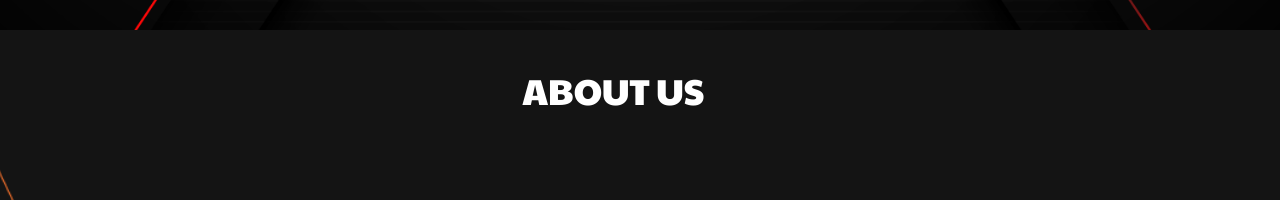
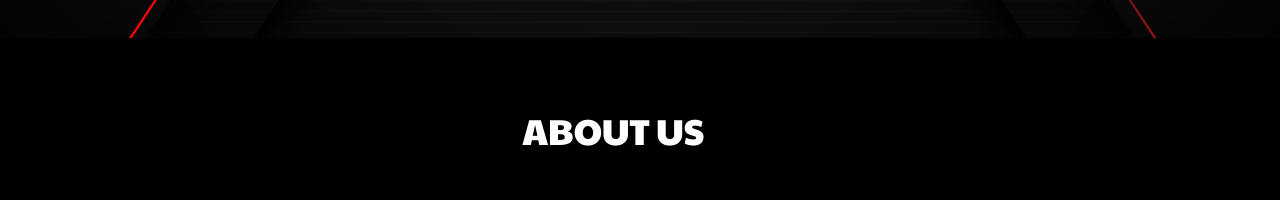
Before and after one commit to shreyaspaliwal7/Iste_main, a React (Vite) app: page / in a window 1280 px wide. Shown: the part 762-962 px from the top of the page. Built offline with nearby package versions, Linux system fonts and the light colour scheme.

Commit message:
bg-updated

```diff
--- a/src/components/About Us/Aboutus.jsx
+++ b/src/components/About Us/Aboutus.jsx
@@ -3,24 +3,17 @@ import React from 'react';
 
 const AboutPage = () => {
     return (
-        <div className="min-h-screen bg-[#F8F9FA] flex items-center justify-center text-[#1A1A1A] font-sans pb-20 relative">
-            <div className="absolute inset-0 z-0">
-                <img
-                    src="\Images\Screenshot 2026-01-03 111819.png"
-                    alt="Office Background"
-                    className="w-full h-full object-cover"
-                />
-            </div>
+        <div className="min-h-screen  flex items-center justify-center text-[#1A1A1A] font-sans pb-20 relative" id='about'>
 
-            <h2 className='absolute text-4xl font-paytone top-10 right-[45%] text-white z-50 '>ABOUT US</h2>
+            <h2 className='absolute text-4xl font-paytone top-20 right-[45%] text-white z-10 '>ABOUT US</h2>
 
             <main className=" max-w-6xl mx-auto mt-16 px-6 space-y-24">
 
-                {/* --- First Section --- */}
+
                 <div className="bg-black/70 top-16 p-10 rounded-[2.5rem] shadow-xl relative">
                     <section className="grid grid-cols-1 md:grid-cols-2 gap-16 items-start flex items-center justify-center">
                         <div className="space-y-4">
-                            {/* Dark Image Container */}
+
 
                             <div className="bg-white rounded-xl overflow-hidden border-[6px] border-[#2A2A2A]">
                                 <img
--- a/src/components/Home.jsx
+++ b/src/components/Home.jsx
@@ -10,9 +10,30 @@ const Home = () => {
   return (
     <div>
       <Hero />
-      <AboutPage />
-      <Events />
-      <Sponsors />
+      <div className="relative">
+
+        {/* The Fixed Perspective Lines */}
+        <div className="bg-[#141414] fixed inset-0 -z-20 pointer-events-none overflow-hidden">
+          <svg
+            className="w-full h-full"
+            viewBox="0 0 1000 1000"
+            preserveAspectRatio="none"
+          >
+            <g stroke="#f97316" strokeWidth="1" strokeOpacity="0.4">
+              <line x1="250" y1="950" x2="-100" y2="0" />
+              <line x1="250" y1="950" x2="-100" y2="400" />
+              <line x1="250" y1="950" x2="-100" y2="700" />
+              <line x1="250" y1="950" x2="1100" y2="1050" />
+              <line x1="250" y1="950" x2="1100" y2="1200" />
+            </g>
+          </svg>
+        </div>
+        <div className="relative z-10">
+          <AboutPage />
+          <Events />
+          <Sponsors />
+        </div>
+      </div>
     </div>
   );
 };
```
